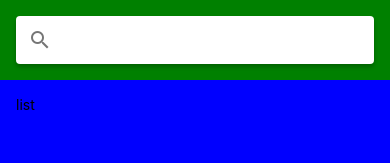
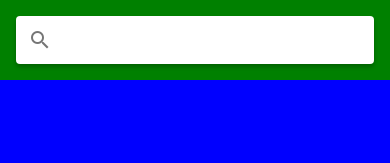
Before and after one commit to josephkem/Meals-App, a React Native app: screen / in a window 390 px wide. Shown: the top 163 px of the page. Built offline with nearby package versions, Linux system fonts and the light colour scheme.

Commit message:
Created files to build out the restaurant features

```diff
--- a/App.js
+++ b/App.js
@@ -1,37 +1,12 @@
 import { StatusBar as ExpoStatusBar } from "expo-status-bar";
-import { Searchbar } from "react-native-paper";
 import React from "react";
-import { StatusBar, StyleSheet, SafeAreaView, Text, View } from "react-native";
+import RestaurantScreen from "./src/features/restaurants/screens/RestaurantScreen";
 
 export default function App() {
   return (
     <>
-      <SafeAreaView style={styles.container}>
-        <View style={styles.search}>
-          <Searchbar />
-        </View>
-        <View style={styles.list}>
-          <Text>list</Text>
-        </View>
-      </SafeAreaView>
+      <RestaurantScreen />
       <ExpoStatusBar style="auto" />
     </>
   );
 }
-
-const styles = StyleSheet.create({
-  container: {
-    flex: 1,
-    marginTop: StatusBar.currentHeight,
-  },
-  search: {
-    padding: 16,
-    backgroundColor: "green",
-  },
-
-  list: {
-    flex: 1,
-    padding: 16,
-    backgroundColor: "blue",
-  },
-});
--- /dev/null
+++ b/src/features/restaurants/components/RestaurantInfo.js
@@ -0,0 +1,8 @@
+import React from "react";
+import { StatusBar, StyleSheet, SafeAreaView, Text, View } from "react-native";
+
+function RestaurantInfo() {
+  return <View></View>;
+}
+
+export default RestaurantInfo;
--- /dev/null
+++ b/src/features/restaurants/screens/RestaurantScreen.js
@@ -0,0 +1,36 @@
+import { Searchbar } from "react-native-paper";
+import React from "react";
+import { StatusBar, StyleSheet, SafeAreaView, Text, View } from "react-native";
+import RestaurantInfo from "../components/RestaurantInfo";
+
+function RestaurantScreen() {
+  return (
+    <SafeAreaView style={styles.container}>
+      <View style={styles.search}>
+        <Searchbar />
+      </View>
+      <View style={styles.list}>
+        <RestaurantInfo />
+      </View>
+    </SafeAreaView>
+  );
+}
+
+const styles = StyleSheet.create({
+  container: {
+    flex: 1,
+    marginTop: StatusBar.currentHeight,
+  },
+  search: {
+    padding: 16,
+    backgroundColor: "green",
+  },
+
+  list: {
+    flex: 1,
+    padding: 16,
+    backgroundColor: "blue",
+  },
+});
+
+export default RestaurantScreen;
```
